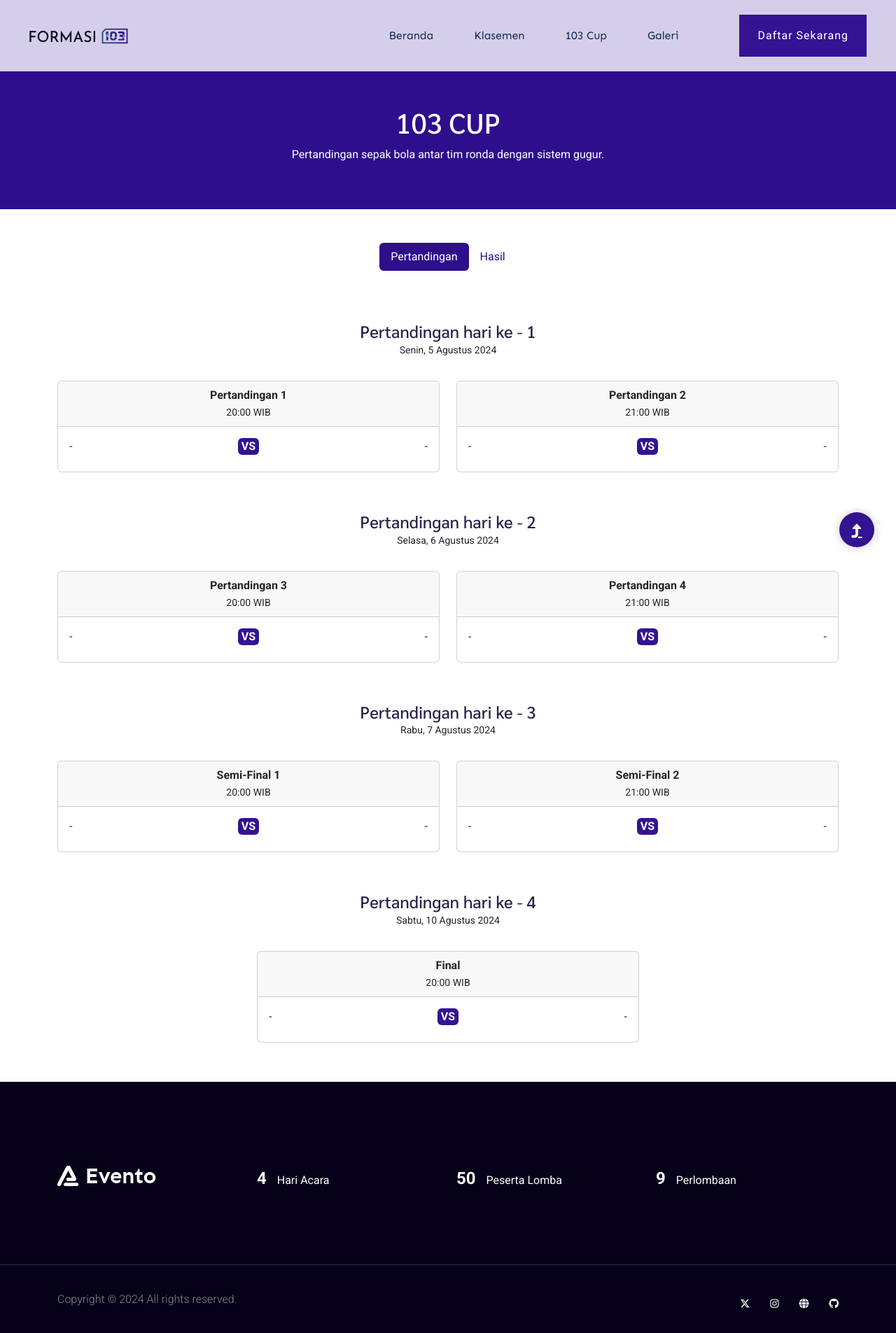
After one commit to fauzantrif/pitulasan, a PHP site: page /103-cup in a window 1280 px wide. The commit adds this page. Shown: the whole page at 70% size. Run offline with PHP 8.4, Linux system fonts and the light colour scheme; data comes from the database, SQL or seed files in the repository; some libraries are stand-ins or nearby versions.

Commit message:
103-Cup: added & completion

```diff
--- /dev/null
+++ b/103-cup.php
@@ -0,0 +1,184 @@
+<?php
+    require_once("./f-admin/inc/Database.php");
+    require_once("./f-admin/inc/Functions.php");
+
+    $database = new Database();
+    $functions = new Functions();
+    date_default_timezone_set("Asia/Jakarta");
+?>
+
+<!doctype html>
+<html class="no-js" lang="zxx">
+<head>
+    <title> FORMASI 103: 103 CUP </title>
+    <?php include_once("comps/head.scripts.php"); ?>
+</head>
+<body>
+    <!-- ? Preloader Start -->
+    <div id="preloader-active">
+        <div class="preloader d-flex align-items-center justify-content-center">
+            <div class="preloader-inner position-relative">
+                <div class="preloader-circle"></div>
+                <div class="preloader-img pere-text">
+                    <img src="assets/img/logo/loder.png" alt="">
+                </div>
+            </div>
+        </div>
+    </div>
+    <!-- Preloader Start -->
+<?php include_once("comps/body.navbar.php"); ?>
+<main>
+    <section class="work-company py-5" style="background: #2e0e8c;">
+        <div class="container">
+            <div class="row align-items-center">
+                <div class="col-12" style="height: 102px;"></div>
+                <div class="col-12 text-center">
+                    <h1 class="text-white text-uppercase">103 CUP</h1>
+                    <p class="text-white">Pertandingan sepak bola antar tim ronda dengan sistem gugur.</p>
+                </div>
+            </div>
+        </div>
+    </section>
+    <!--? About Law Start-->
+    <section class="about-low-area py-5">
+        <div class="container">
+            <div class="row">
+                <div class="col-12">
+                    <ul class="nav nav-pills justify-content-center" id="myTab" role="tablist" style="--bs-link-color: #2e0e8c; --bs-nav-pills-link-active-bg: #2e0e8c;">
+                        <li class="nav-item" role="presentation">
+                            <button class="nav-link active" id="klasemen-timnlomba-tab" data-bs-toggle="tab" data-bs-target="#klasemen-timnlomba" type="button" role="tab" aria-controls="home" aria-selected="true">Pertandingan</button>
+                        </li>
+                        <li class="nav-item" role="presentation">
+                            <button class="nav-link" id="klasemen-peserta-tab" data-bs-toggle="tab" data-bs-target="#klasemen-peserta" type="button" role="tab" aria-controls="profile" aria-selected="false">Hasil</button>
+                        </li>
+                    </ul>
+                    <div class="tab-content pt-4" id="myTabContent">
+                        <div class="tab-pane fade" id="klasemen-timnlomba" role="tabpanel" aria-labelledby="home-tab">
+                            <div class="row">
+                                <div class="col-12 text-center">
+                                    <img src="./assets/img/Grafik-Pertandingan.png" class="img-fluid" alt="Grafik pertandingan">
+                                </div>
+                            </div>
+                        </div>
+                        <div class="tab-pane fade show active" id="klasemen-peserta" role="tabpanel" aria-labelledby="profile-tab">
+                            <div class="col mx-auto" style="">
+                                <?php
+                                    $json_file = __DIR__ . "/assets/json/103-cup.json";
+                                    $matches = json_decode(file_get_contents($json_file), true);
+                                    foreach($matches as $match){
+                                ?>
+                                <div class="text-center my-4 mt-5">
+                                    <h4 class="my-0"><?= $match['name'] ?></h4>
+                                    <small><?= $match['date'] ?></small>
+                                </div>
+                                <div class="row">
+                                    <?php
+                                        $match_count = count($match['matches']);
+                                        foreach($match['matches'] as $indiv_match){
+                                            $maxMatchTime = 20;
+                                            $maxExtraTime = 10;
+                                            $currentTime = $indiv_match['current-time'];
+                                            $matchStatus = function(){
+                                                global $maxExtraTime, $maxMatchTime, $currentTime;
+                                                $currentTimeOnExtra = $currentTime - $maxMatchTime;
+                                                if($currentTime === 0) return "";
+                                                if($currentTime){
+                                                    if(($maxMatchTime / $currentTime) === 2) return "Half Time";
+                                                    if($currentTime == $maxMatchTime) return "Full Time";
+                                                    if(($currentTime > $maxMatchTime) && (($maxExtraTime / $currentTimeOnExtra) === 2)) return "Half Extra Time";
+                                                    if(($currentTime > $maxMatchTime) && ($currentTimeOnExtra >= $maxExtraTime)) return "Full Time";
+                                                    if(($currentTime > $maxMatchTime) && ($currentTimeOnExtra < $maxExtraTime)) return "In Extra Time";
+                                                    return "In Match";
+                                                }
+                                            };
+                                            if($indiv_match['penalty']) $matchStatus = function(){ return "Penalty"; };
+                                    ?>
+                                    <div class="col-md-6 my-2 mx-auto">
+                                        <div class="card">
+                                            <div class="card-header text-center">
+                                                <div class="fw-bold"><?= $indiv_match['match-name'] ?></div>
+                                                <small><?= $indiv_match['match-time'] ?></small>
+                                            </div>
+                                            <div class="card-body">
+                                                <div class="d-flex align-items-center">
+                                                    <div class="" data-avatar>
+                                                        <span class="avatar"></span>
+                                                    </div>
+                                                    <div class="flex-fill" data-team-name><?= $indiv_match['team-1-name'] ?></div>
+                                                    <div class="fs-3 ms-2" data-team-score><?= ($indiv_match['current-time']) ? $indiv_match['team-1-score'] : "" ?></div>
+                                                    <div class="fw-bold mx-3 text-center text-white rounded" style="width: 30px; background-color: #331391;">VS</div>
+                                                    <div class="fs-3 me-2" data-team-score><?= ($indiv_match['current-time']) ? $indiv_match['team-2-score'] : "" ?></div>
+                                                    <div class="flex-fill text-end" data-team-name><?= $indiv_match['team-2-name'] ?></div>
+                                                    <div class="text-end" data-avatar>
+                                                        <span class="avatar"></span>
+                                                    </div>
+                                                </div>
+                                                <div class="text-center small mb-2"><?= $matchStatus() ?></div>
+                                                <?php
+                                                    if(count($indiv_match['match-events'])){
+                                                        echo '<hr class="my-3">';
+                                                        foreach($indiv_match['match-events'] as $match_event){
+                                                            $teamOneClass = ($match_event['team'] === 1) ? "" : "invisible";
+                                                            $teamTwoClass = ($match_event['team'] === 2) ? "" : "invisible";
+                                                            $teamEvents = array(
+                                                                "yellow-card" => "<i class=\"fas fa-square text-warning fa-xs\"></i>",
+                                                                "red-card" => "<i class=\"fas fa-square text-danger fa-xs\"></i>",
+                                                                "goal" => "<i class=\"fas fa-futbol fa-xs\"></i>",
+                                                            );
+                                                ?>
+                                                <div class="d-flex align-items-center" data-match-event>
+                                                    <div class="flex-fill text-end me-2 <?= $teamOneClass ?>" data-player-team-1><?= $match_event['player'] ?></div>
+                                                    <div class="<?= $teamOneClass ?> me-2" data-player-team-1-event><?= $teamEvents[$match_event['event']] ?></div>
+                                                    <div class="<?= $teamOneClass ?>" data-player-team-1-time><?= $match_event['minute'] . "'" ?></div>
+                                                    <div class="mx-3" style="width: 21px; height: 5px;"> </div>
+                                                    <div class="<?= $teamTwoClass ?>" data-player-team-2-time><?= $match_event['minute'] . "'" ?></div>
+                                                    <div class="<?= $teamTwoClass ?> ms-2" data-player-team-2-event><?= $teamEvents[$match_event['event']] ?></div>
+                                                    <div class="flex-fill text-start ms-2 <?= $teamTwoClass ?>" data-player-team-2><?= $match_event['player'] ?></div>
+                                                </div>
+                                                <?php
+                                                        }
+                                                    }
+                                                ?>
+                                            </div>
+                                        </div>
+                                    </div>
+                                    <?php } ?>
+                                </div>
+                                <?php } ?>
+                            </div>
+                        </div>
+                    </div>
+                </div>
+            </div>
+        </div>
+    </section>
+    <!-- About Law End-->
+    </main>
+    <?php include_once("comps/body.footer.php"); ?>
+    <!-- Scroll Up -->
+    <div id="back-top" >
+        <a title="Go to Top" href="#"> <i class="fas fa-level-up-alt"></i></a>
+    </div>
+
+    <!-- JS here -->
+
+    <?php include_once("comps/footer.scripts.php"); ?>
+
+    <script>
+        moment.locale("ID");
+
+        function getUpdateTime() {
+            var tgt = $('.momentjs');
+            tgt.each(function() {
+                var tgl = $(this).attr('data-tgl');
+                $(this).text(moment(tgl, "YYYY-MM-DD HH:mm:ss").fromNow());
+            });
+        }
+        setInterval(getUpdateTime, 3000);
+        getUpdateTime();
+    </script>
+
+    </body>
+</html>
+
+<?php $database->close(); ?>
--- a/comps/head.scripts.php
+++ b/comps/head.scripts.php
@@ -19,3 +19,26 @@
 	<link rel="stylesheet" href="assets/css/style.css">
 	<link rel="stylesheet" href="assets/css/style.modif.css">
 	<link rel="stylesheet" href="https://cdnjs.cloudflare.com/ajax/libs/font-awesome/6.6.0/css/all.min.css" integrity="sha512-Kc323vGBEqzTmouAECnVceyQqyqdsSiqLQISBL29aUW4U/M7pSPA/gEUZQqv1cwx4OnYxTxve5UMg5GT6L4JJg==" crossorigin="anonymous" referrerpolicy="no-referrer" />
+	<style media="screen">
+		hr.hr-text {
+			position: relative;
+			border: none;
+			height: 1px;
+			background: #999;
+		}
+
+		hr.hr-text::before {
+			content: attr(data-content);
+			display: inline-block;
+			background: #fff;
+			font-weight: bold;
+			font-size: 0.85rem;
+			color: #999;
+			border-radius: 30rem;
+			padding: 0.2rem 2rem;
+			position: absolute;
+			top: 50%;
+			left: 50%;
+			transform: translate(-50%, -50%);
+		}
+	</style>
```
Also changed, not shown: assets/json/103-cup.json (added, +111 -0 lines), .htaccess, assets/img/Grafik-Pertandingan.png (added).
